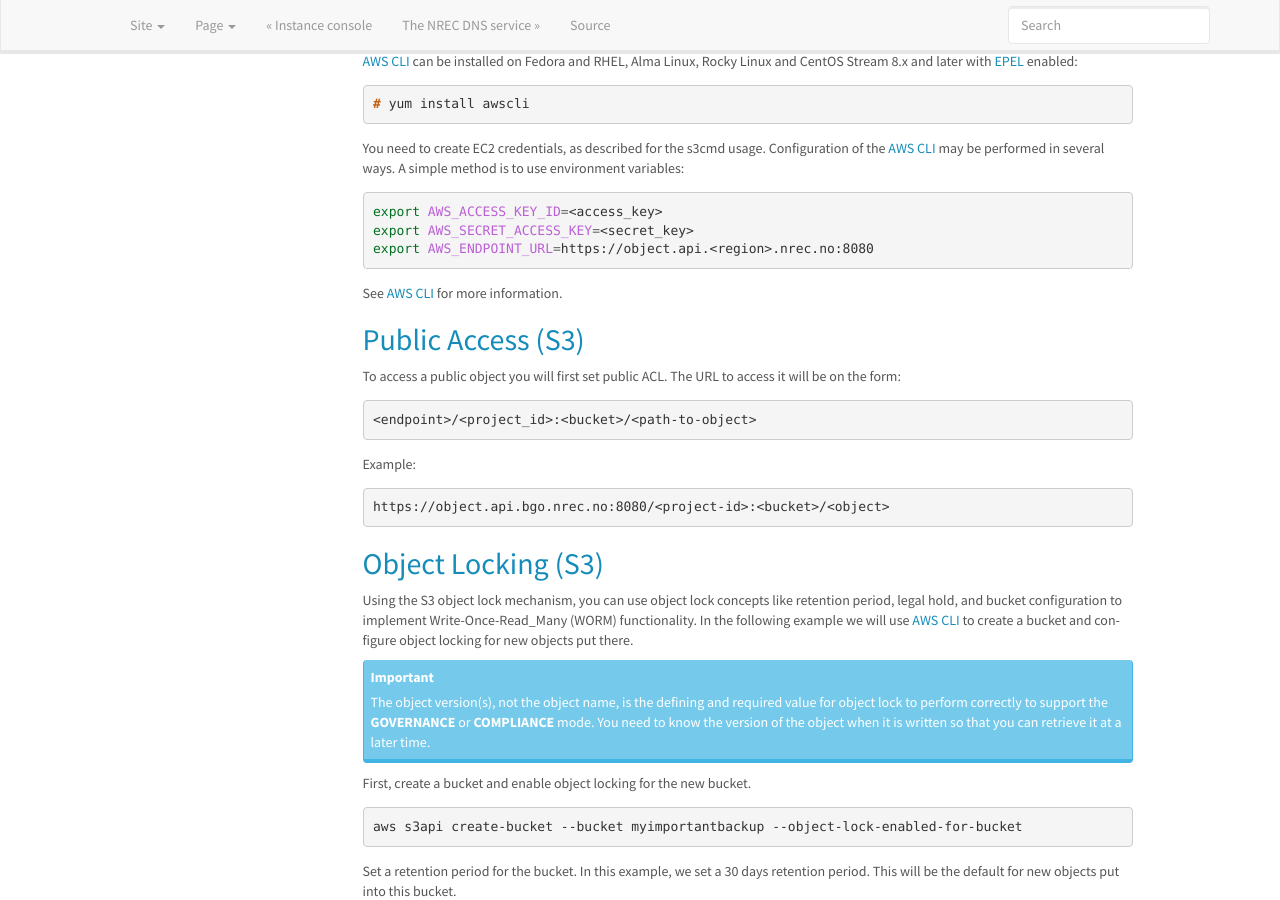
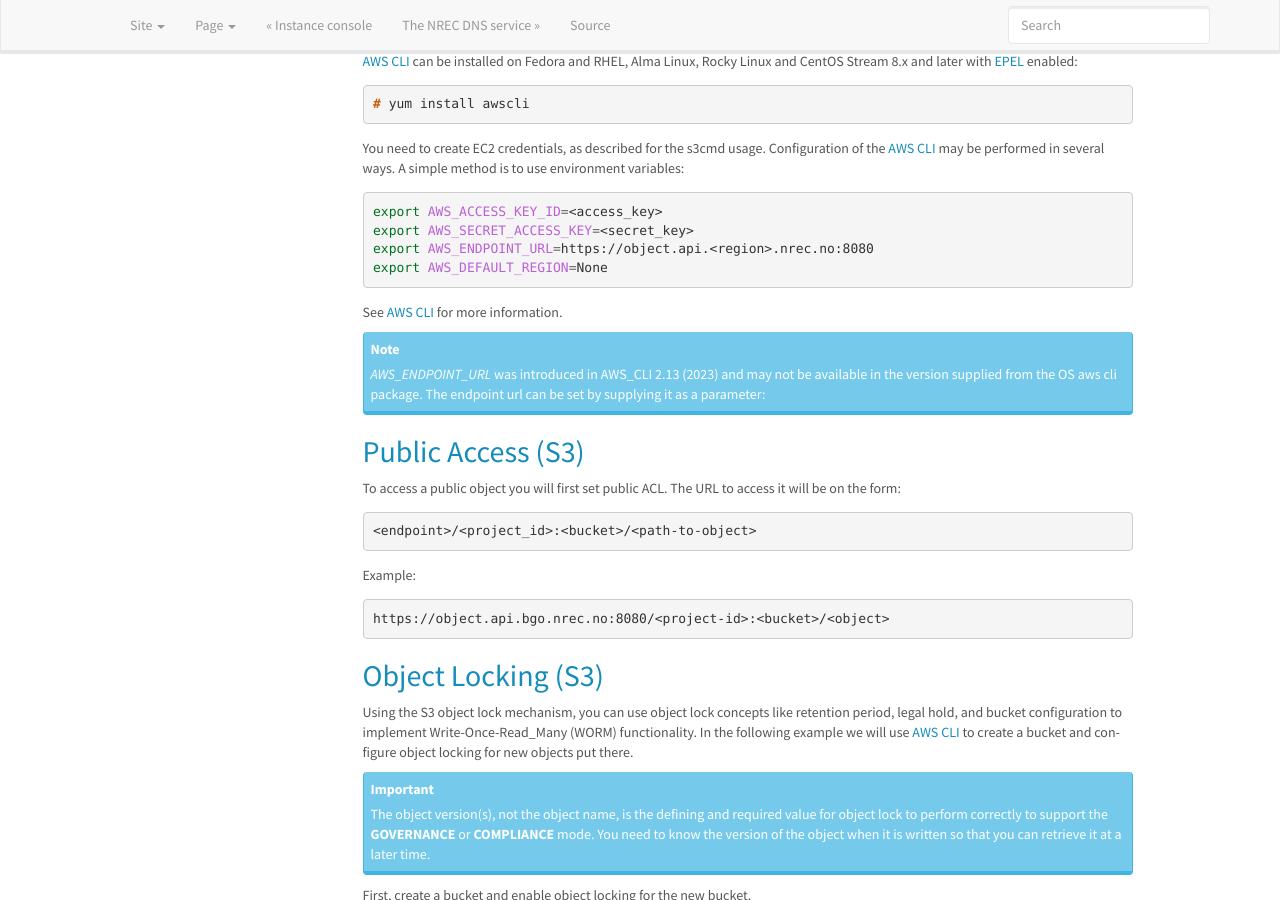
Before and after one commit to norcams/docs-enduser, a Sphinx documentation site: the page built from docs/object.rst, in a window 1280 px wide and 900 px high, scrolled down 1757 px. Built offline with Sphinx 7.4.7, drawn with Linux system fonts in a browser that asks for light colours.

Commit message:
Add a comment on Object storage and an extra env_var to set
* Note on why the cli may not pick up the endpoint
* Add AWS_DEFAULT_REGION=None since
  https://docs.aws.amazon.com/cli/latest/userguide/cli-configure-envvars.html
  lists it as required-ish, and it currently fails without it when using
  docker images like amazon/aws-cli

```diff
--- a/docs/object.rst
+++ b/docs/object.rst
@@ -124,8 +124,17 @@ environment variables:
   export AWS_ACCESS_KEY_ID=<access_key>
   export AWS_SECRET_ACCESS_KEY=<secret_key>
   export AWS_ENDPOINT_URL=https://object.api.<region>.nrec.no:8080
+  export AWS_DEFAULT_REGION=None
 
 See `AWS CLI`_ for more information.
+
+.. NOTE::
+  `AWS_ENDPOINT_URL` was introduced in AWS_CLI 2.13 (2023) and may not be available in the version supplied from the OS aws cli package.
+  The endpoint url can be set by supplying it as a parameter:
+
+.. code block:: console
+
+  aws --endpoint-url $AWS_ENDPOINT_URL command...
 
 Public Access (S3)
 ==================
```
